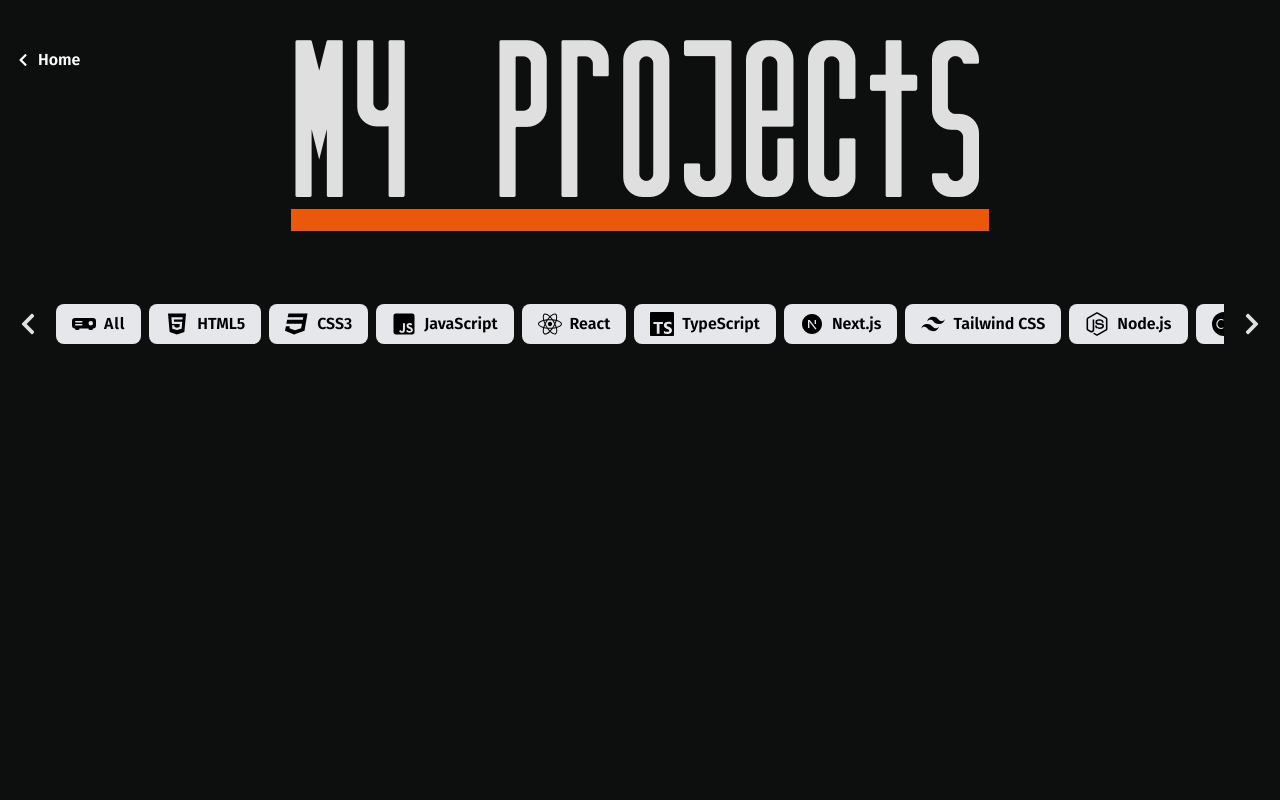
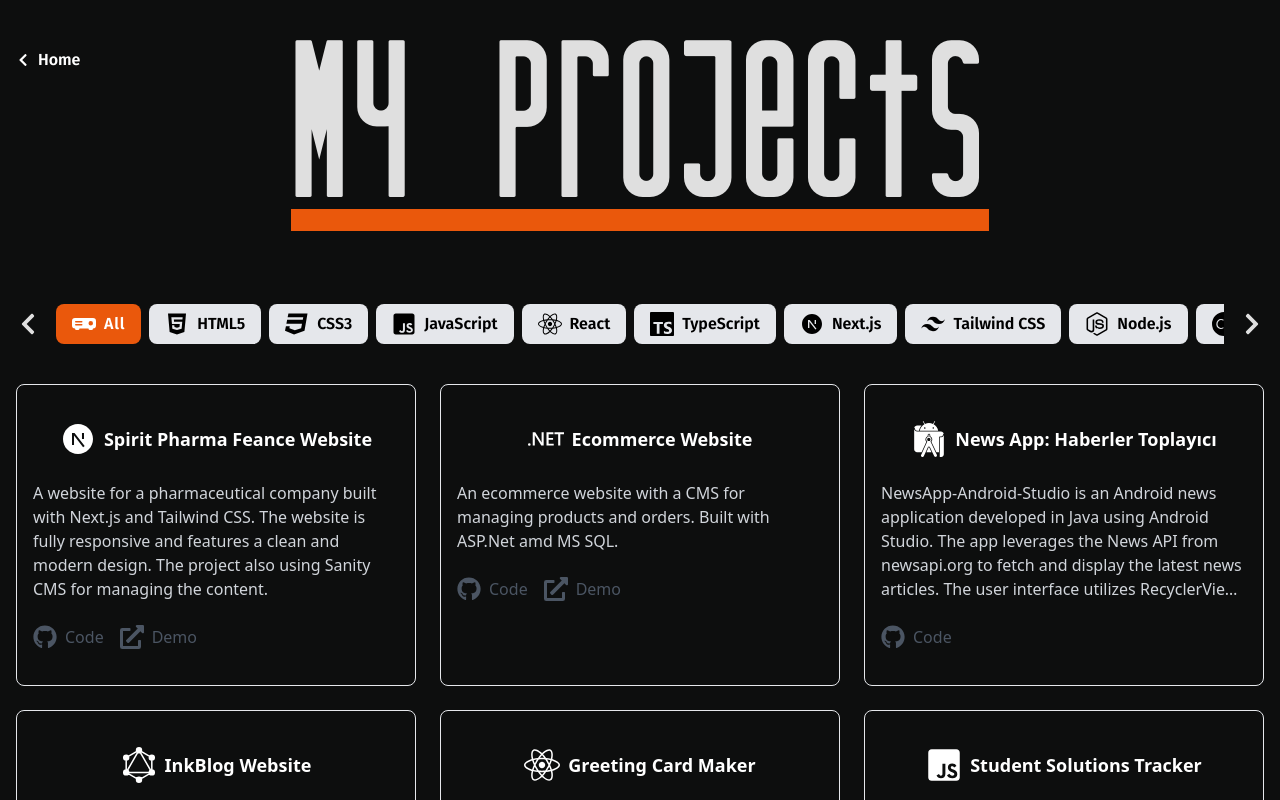
Before and after one commit to Raderne/portfolio, a React (Vite) app: page /projects in a window 1280 px wide. Shown: the top 800 px of the page. Built offline with nearby package versions, Linux system fonts and the light colour scheme.

Commit message:
fix: projects page setting initial current skill

```diff
--- a/src/pages/ProjectsPage.jsx
+++ b/src/pages/ProjectsPage.jsx
@@ -22,8 +22,10 @@
       setCurrentSkill("C#");
     } else if (skill && !skills.find((s) => s.name === skill)) {
       setCurrentSkill("all");
+    } else if (skill) {
+      setCurrentSkill(skill);
     } else {
-      setCurrentSkill(skill);
+      setCurrentSkill("all");
     }
   }, [skill]);
 
```
